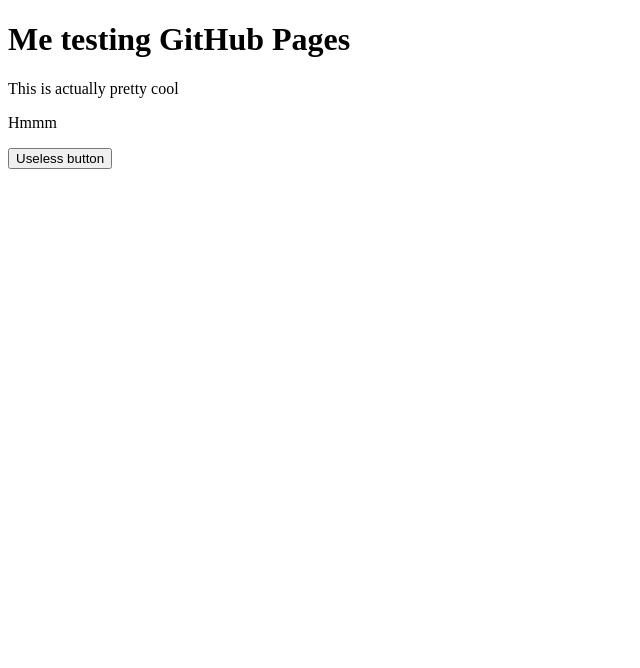
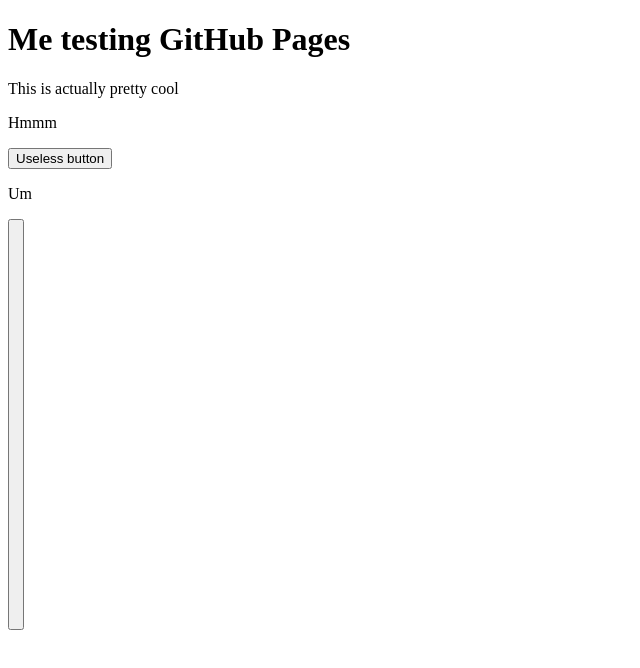
Before and after one commit to AeroBar2/github-pages-test, a plain HTML site: page index.html in a window 1280 px wide. Shown: the whole page, without its empty margins (0-640 px from the left). Drawn offline with Linux system fonts and the light colour scheme.

Commit message:
Big button added

```diff
--- a/index.html
+++ b/index.html
@@ -11,5 +11,7 @@
     <p>This is actually pretty cool</p>
     <p>Hmmm</p>
     <button>Useless button</button>
+    <p>Um</p>
+    <button><br><br><br><br><br><br><br><br><br><br><br><br><br><br><br><br><br><br><br><br><br><br><br><br><br><br><br></button>
 </body>
 </html>
```
